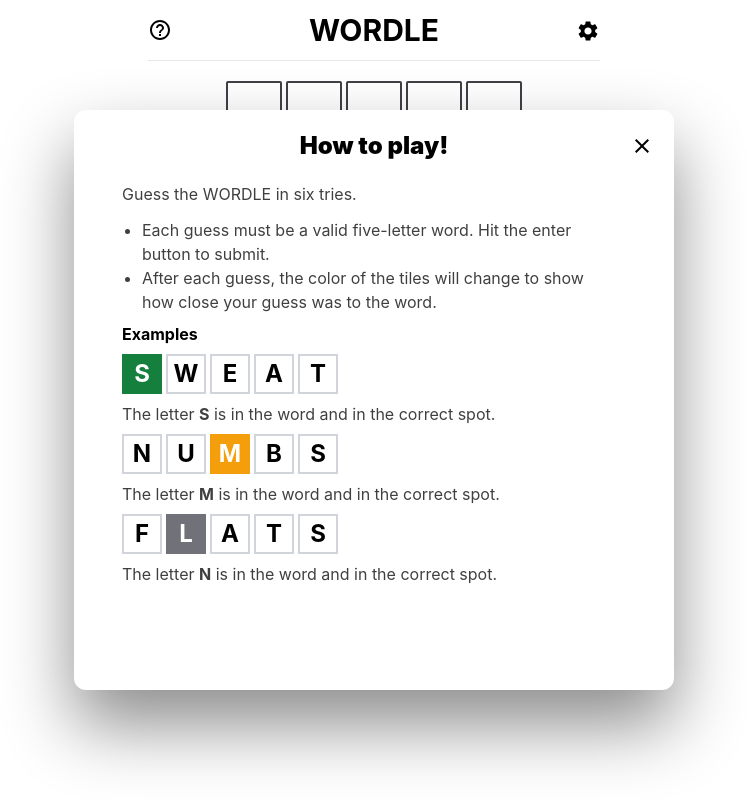
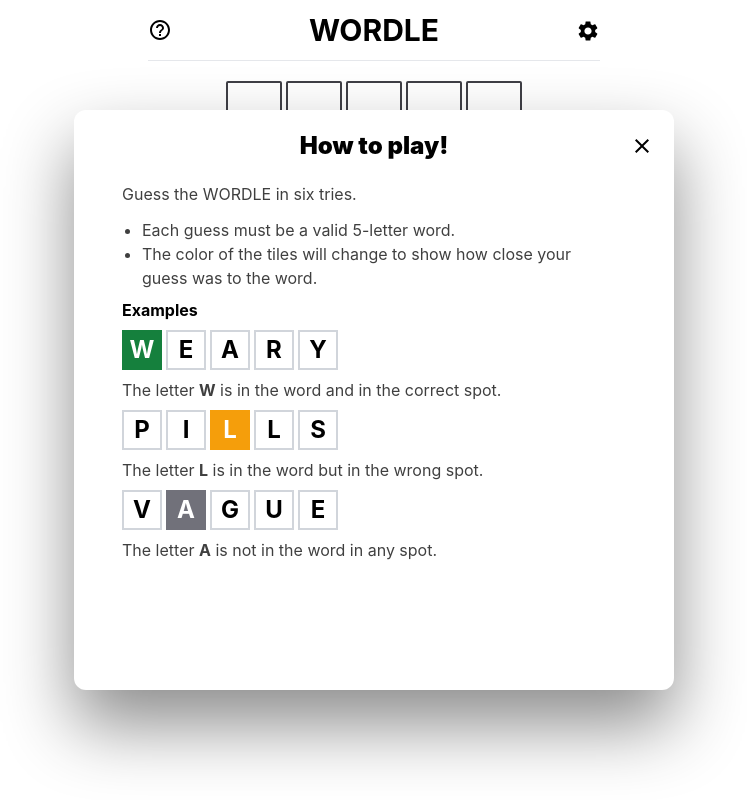
Before and after one commit to JackScottow/Wordle, a React (Create React App) app: page / in a window 1280 px wide. Both pictures are taken after a click on the icon 425 px from the left and 30 px from the top of the page. Shown: the whole page, without its empty margins (266-1013 px from the left). Built offline with nearby package versions, Linux system fonts and the light colour scheme.

Commit message:
eslint issues

```diff
--- a/src/components/Board.js
+++ b/src/components/Board.js
@@ -98,11 +98,11 @@
           });
         }
       }
-    }
+    } // eslint-disable-next-line react-hooks/exhaustive-deps
   }, [props.clicks]);
 
   useEffect(() => {
-    props.letters(letters);
+    props.letters(letters); // eslint-disable-next-line react-hooks/exhaustive-deps
   }, [changed]);
 
   return (
--- a/src/components/Box.js
+++ b/src/components/Box.js
@@ -21,7 +21,7 @@
         if (props.state === "N") setState("text-white bg-zinc-500 bg-zinc-700");
       },
       200 * (props.pos + 1) + 75
-    );
+    ); // eslint-disable-next-line react-hooks/exhaustive-deps
   }, [props.state]);
 
   return <div className={"grid place-items-center w-12 h-12 p-0 m-0 text-4xl font-bold rounded-sm sm:w-14 sm:h-14 " + state}>{props.value === "DEL" ? <BackspaceIcon /> : props.value}</div>;
--- a/src/components/Game.js
+++ b/src/components/Game.js
@@ -35,7 +35,7 @@
   });
 
   useEffect(() => {
-    props.darkness(dark);
+    props.darkness(dark); // eslint-disable-next-line react-hooks/exhaustive-deps
   }, [dark]);
 
   const keyHandler = (letterValue) => {
--- a/src/components/Help.js
+++ b/src/components/Help.js
@@ -12,40 +12,40 @@
     <>
       <p className="mr-1 text-sm text-left opacity-75 sm:text-base font-regular">Guess the WORDLE in six tries.</p>
       <ul className="px-5 pt-3 mr-1 text-sm text-left list-disc opacity-75 sm:text-base font-regular">
-        <li>Each guess must be a valid five-letter word. Hit the enter button to submit.</li>
-        <li>After each guess, the color of the tiles will change to show how close your guess was to the word.</li>
+        <li>Each guess must be a valid 5-letter word.</li>
+        <li>The color of the tiles will change to show how close your guess was to the word.</li>
       </ul>
 
       <h3 className="py-2 font-bold text-left">Examples</h3>
       <div className="flex gap-1">
-        <Box value="S" state="C" />
-        <Box value="W" />
+        <Box value="W" state="C" />
         <Box value="E" />
         <Box value="A" />
-        <Box value="T" />
+        <Box value="R" />
+        <Box value="Y" />
       </div>
       <p className="py-2 text-sm text-left opacity-75 sm:text-base">
-        The letter <strong>S</strong> is in the word and in the correct spot.
+        The letter <strong>W</strong> is in the word and in the correct spot.
       </p>
       <div className="flex gap-1">
-        <Box value="N" />
-        <Box value="U" />
-        <Box value="M" state="E" />
-        <Box value="B" />
+        <Box value="P" />
+        <Box value="I" />
+        <Box value="L" state="E" />
+        <Box value="L" />
         <Box value="S" />
       </div>
       <p className="py-2 text-sm text-left opacity-75 sm:text-base">
-        The letter <strong>M</strong> is in the word and in the correct spot.
+        The letter <strong>L</strong> is in the word but in the wrong spot.
       </p>
       <div className="flex gap-1">
-        <Box value="F" />
-        <Box value="L" state="N" />
-        <Box value="A" />
-        <Box value="T" />
-        <Box value="S" />
+        <Box value="V" />
+        <Box value="A" state="N" />
+        <Box value="G" />
+        <Box value="U" />
+        <Box value="E" />
       </div>
       <p className="py-2 text-sm text-left opacity-75 sm:text-base">
-        The letter <strong>N</strong> is in the word and in the correct spot.
+        The letter <strong>A</strong> is not in the word in any spot.
       </p>
     </>
   );
--- a/src/components/KeyBoard.js
+++ b/src/components/KeyBoard.js
@@ -14,7 +14,7 @@
 });
 
 function Key(props) {
-  const [state, setState] = useState("bg-gray-200 hover:bg-gray-300 dark:bg-neutral-500 dark:text-white dark:hover:bg-zinc-500");
+  const [state, setState] = useState("bg-gray-200 hover:bg-zinc-300 dark:bg-neutral-500 dark:text-white dark:hover:bg-neutral-700");
 
   const x = props.value.length === 1 ? "text-xl w-8 sm:w-10 " : "p-2 sm:p-4 ";
   const returnKey = () => {
@@ -39,7 +39,7 @@
 function KeyBoard(props) {
   const [letters, setletters] = useState(defaultLetters);
   useEffect(() => {
-    setletters(props.letters);
+    setletters(props.letters); // eslint-disable-next-line react-hooks/exhaustive-deps
   }, [props.changed]);
 
   const keyHandler = (value) => {
--- a/src/components/Modal.js
+++ b/src/components/Modal.js
@@ -2,21 +2,22 @@
 
 function Modal(props) {
   return (
-    <div className="absolute grid w-full h-full place-cente">
-      <div className="z-10 flex flex-col p-5 pb-10 bg-white place-self-center rounded-xl drop-shadow-3xl dark:bg-neutral-900 dark:text-white" style={{ width: "min(600px, 90vw)", height: "min(580px, 80vh)" }}>
+    <div className="absolute grid w-full h-full">
+      <div className="z-10 flex flex-col p-5 pb-2 bg-white place-self-center rounded-xl drop-shadow-3xl dark:bg-neutral-900 dark:text-white" style={{ width: "min(600px, 90vw)", height: "min(580px, 80vh)" }}>
         <div className="flex items-center justify-between pb-5">
-          <CloseIcon className="text-white dark:text-gray-900" />
+          <CloseIcon className="invisible" />
           <h2 className="text-2xl font-black">{props.title}</h2>
           <CloseIcon
+            className="cursor-pointer"
             onClick={() => {
               props.help(false);
             }}
           />
         </div>
-        <div className="overflow-y-scroll modal overscroll-contain sm:px-7">{props.children}</div>
+        <div className="overflow-y-scroll modal overscroll-contain sm:px-7 ">{props.children}</div>
       </div>
       <div
-        className="absolute z-0 grid w-full h-full place-cente"
+        className="absolute z-0 grid justify-center w-full h-full"
         onClick={() => {
           props.help(false);
         }}
--- a/src/components/Settings.js
+++ b/src/components/Settings.js
@@ -2,7 +2,7 @@
 import SettingsIcon from "@mui/icons-material/Settings";
 import FormControlLabel from "@mui/material/FormControlLabel";
 import { useState } from "react";
-import { MenuItem, Switch } from "@mui/material";
+import { Switch } from "@mui/material";
 import GitHubIcon from "@mui/icons-material/GitHub";
 
 function Settings(props) {
```
